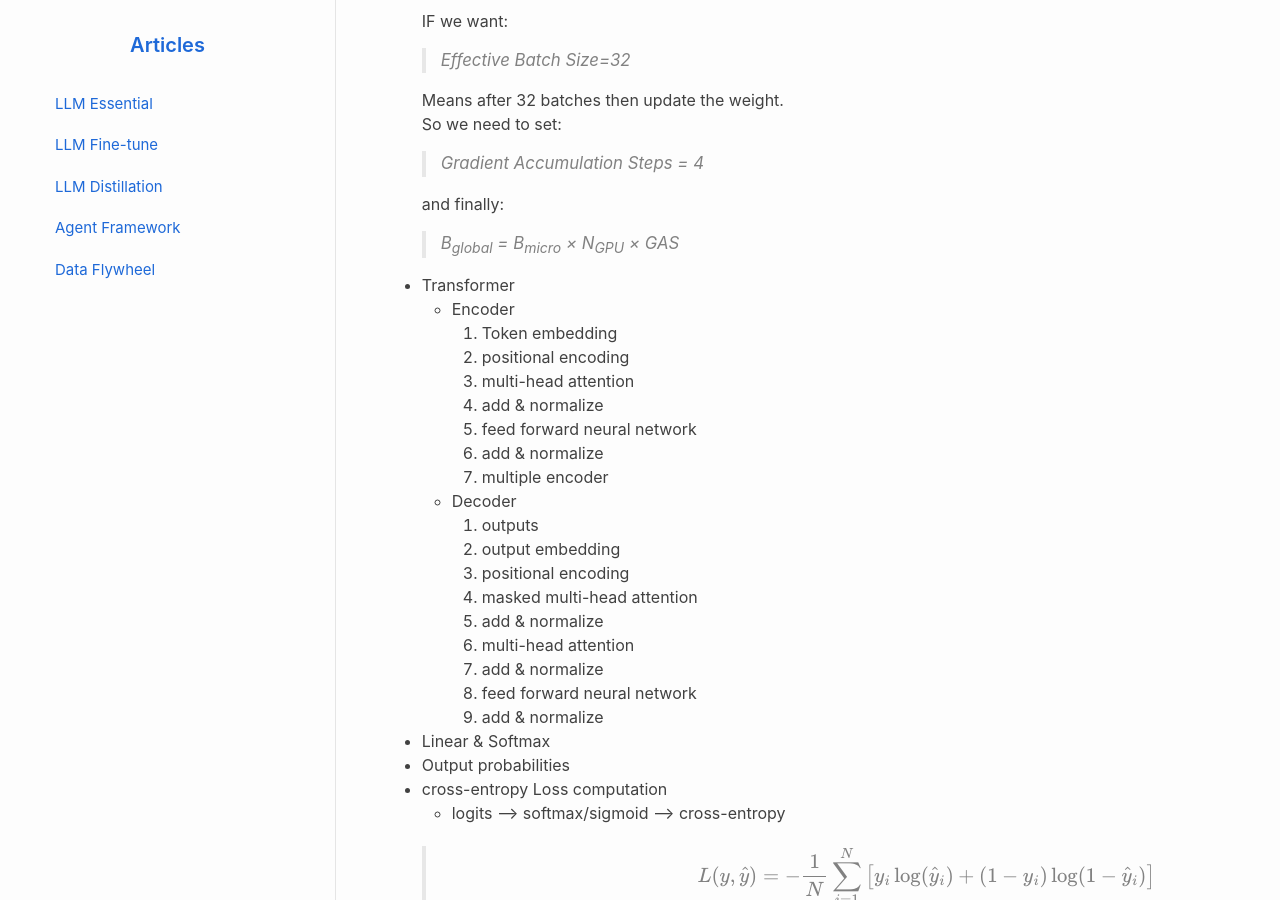
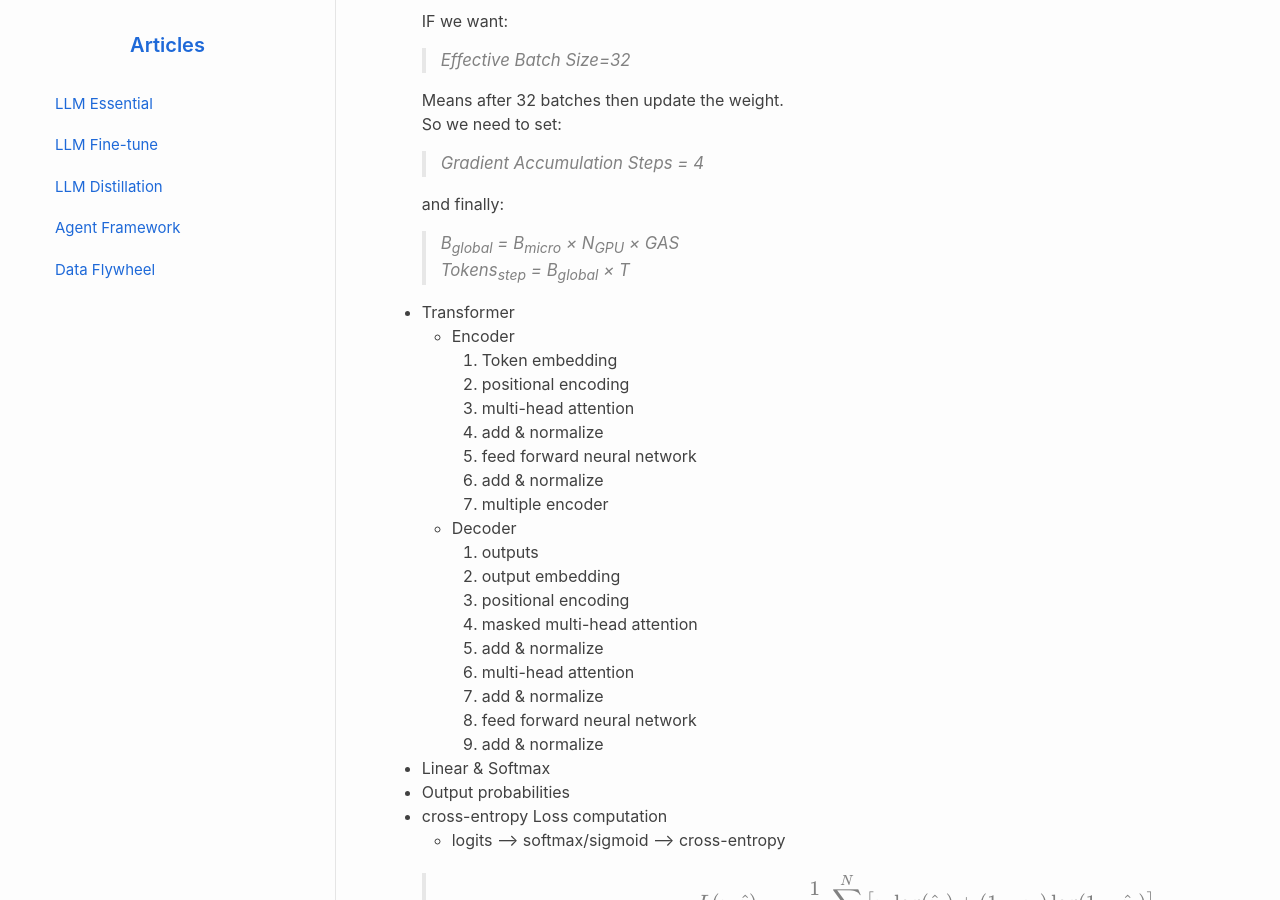
Before and after one commit to ChrisZhu2050/chriszhu2050.github.io, a Jekyll site: the page built from index.md, in a window 1280 px wide and 900 px high, scrolled down 12300 px. Built offline with Jekyll 4.4.1, drawn with Linux system fonts in a browser that asks for light colours; nearby versions of some CDN libraries; formulas are drawn with MathJax 3.

Commit message:
Update index.md

```diff
--- a/index.md
+++ b/index.md
@@ -514,6 +514,7 @@ graph LR
       and finally:
 
       > B<sub>global</sub> = B<sub>micro</sub> × N<sub>GPU</sub> × GAS
+      Tokens<sub>step</sub> = B<sub>global</sub> × T
 
 
 
```
